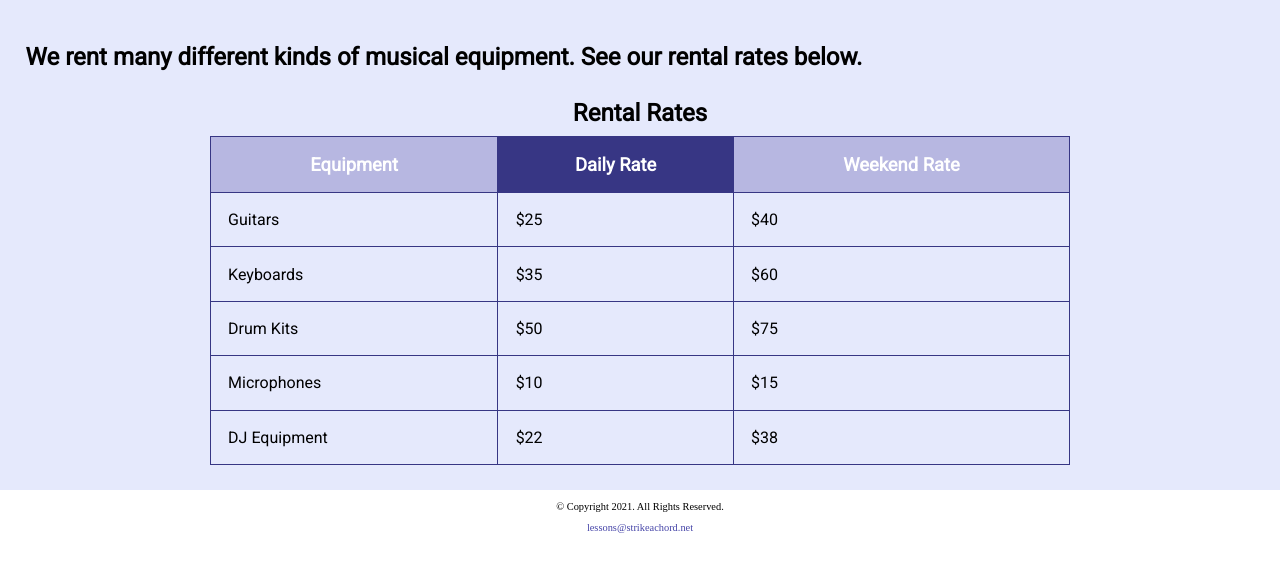
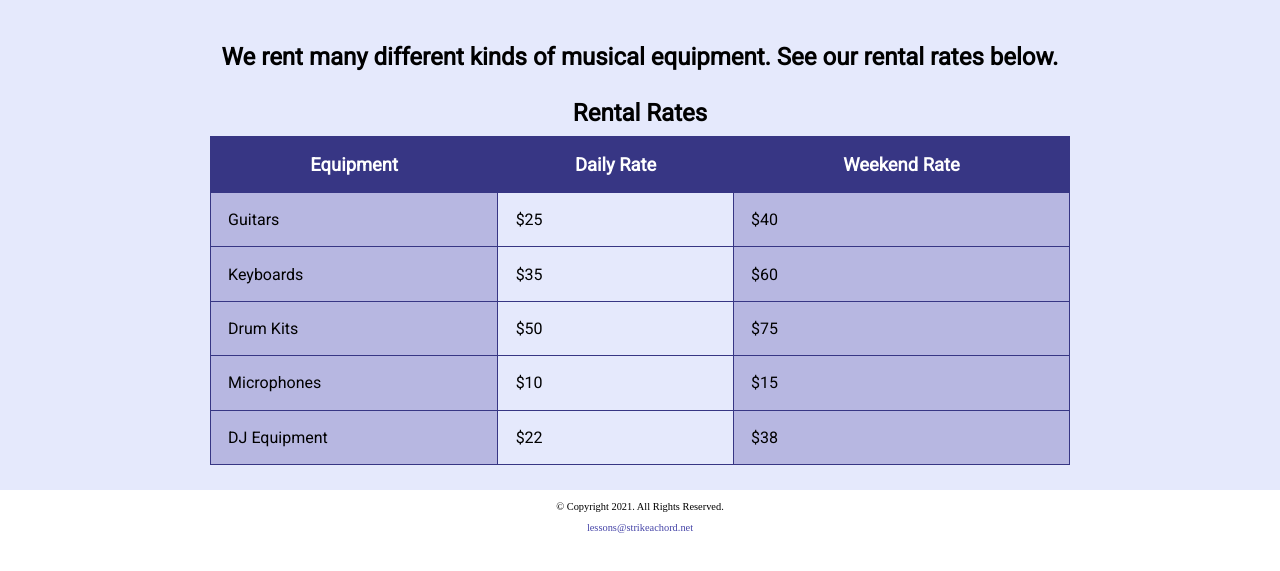
Before and after one commit to DylanMGM/music, a plain HTML site: page rentals.html in a window 1280 px wide. Shown: the part 171-742 px from the top of the page. Drawn offline with Linux system fonts and the light colour scheme.

Commit message:
Ch 8 fixed

```diff
--- a/css/styles.css
+++ b/css/styles.css
@@ -128,7 +128,7 @@ aside{
     border-radius: 8px;
 }
 
-#contact, #form h2{
+#contact, #form h2, #rental h2{
     text-align: center;
 }
 
@@ -185,7 +185,7 @@ th{
     font-size: 1.15em;
 }
 
-th:nth-child(odd){
+td:nth-child(odd){
     background-color: #b7b7e1;
 }
 
```
